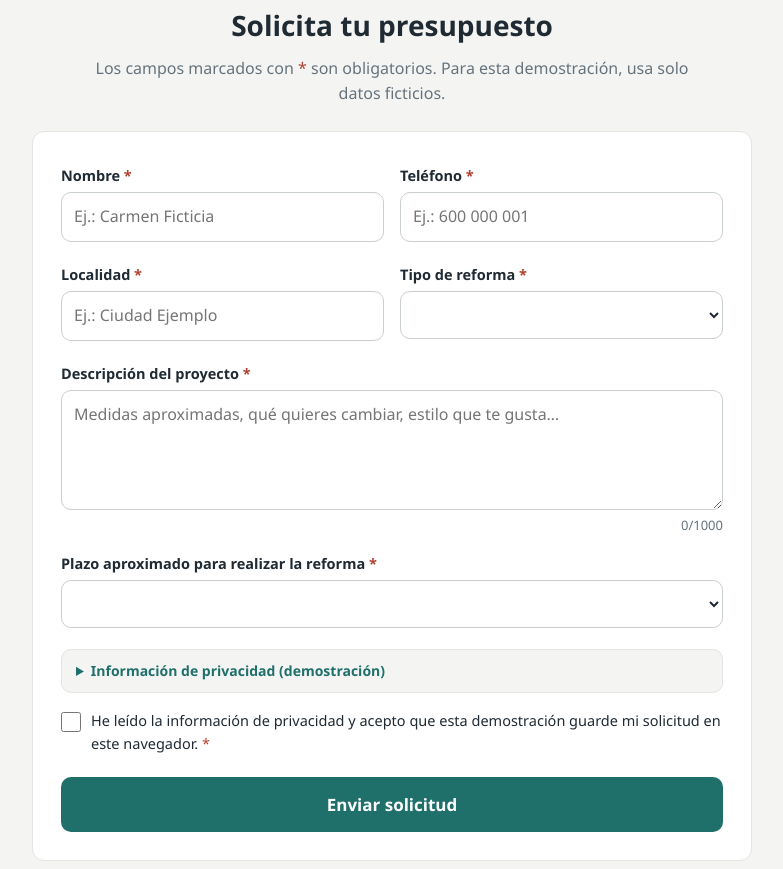
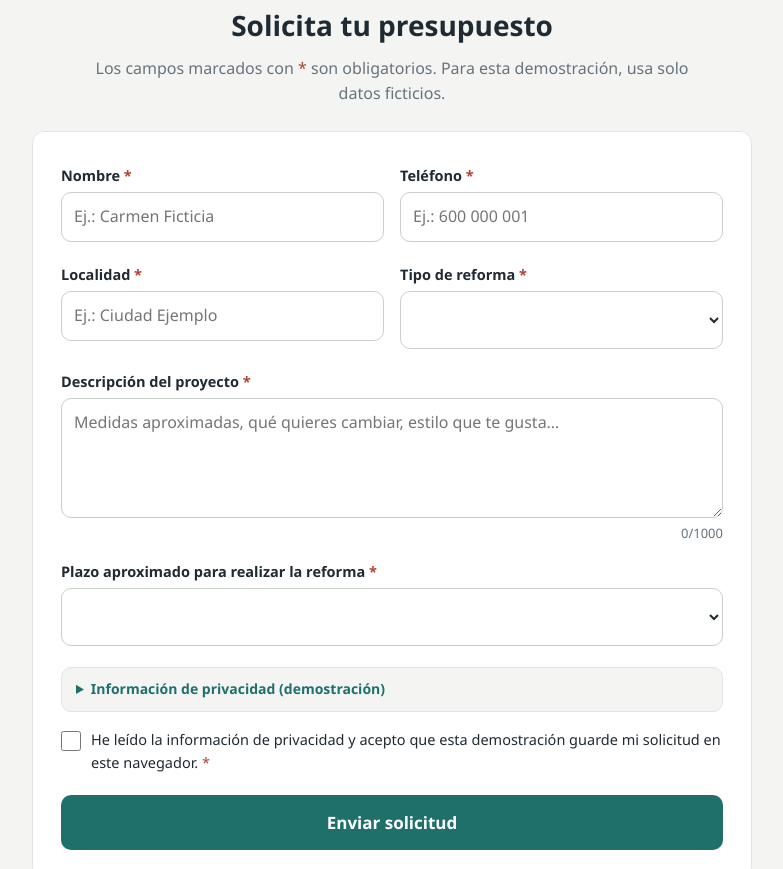
Before and after one commit to antonioarancenavio-lang/feed, a plain HTML site: page index.html in a window 1280 px wide. Shown: the part 1496-2365 px from the top of the page, without its empty margins (248-1031 px from the left). Drawn offline with Linux system fonts and the light colour scheme.

Commit message:
Fix dropdown visibility issues in forms

```diff
--- a/styles.css
+++ b/styles.css
@@ -109,27 +109,39 @@ dialog::backdrop{background:#0006}
 }
 @media(prefers-reduced-motion:reduce){html{scroll-behavior:auto}}
 
-/* Corrección: desplegables de los formularios */
+
+/* Corrección del desplegable de tipo de reforma */
+.formcard {
+  position: relative;
+  z-index: 30;
+  overflow: visible;
+}
+
+.formcard form,
+.fgrid {
+  overflow: visible;
+}
+
 .field {
   position: relative;
   z-index: 1;
+  min-width: 0;
 }
 
 .field:focus-within {
-  z-index: 100;
+  z-index: 9999;
 }
 
 .field select {
   position: relative;
-  z-index: 101;
   width: 100%;
-  background-color: #fff;
+  min-height: 58px;
+  background: #fff;
+  color: #1f2a33;
+  appearance: auto;
+}
+
+.field select option {
+  background: #fff;
   color: #1f2a33;
 }
-
-/* Evitar que el formulario recorte los desplegables */
-.formcard,
-.formcard form,
-.fgrid {
-  overflow: visible;
-}
```
